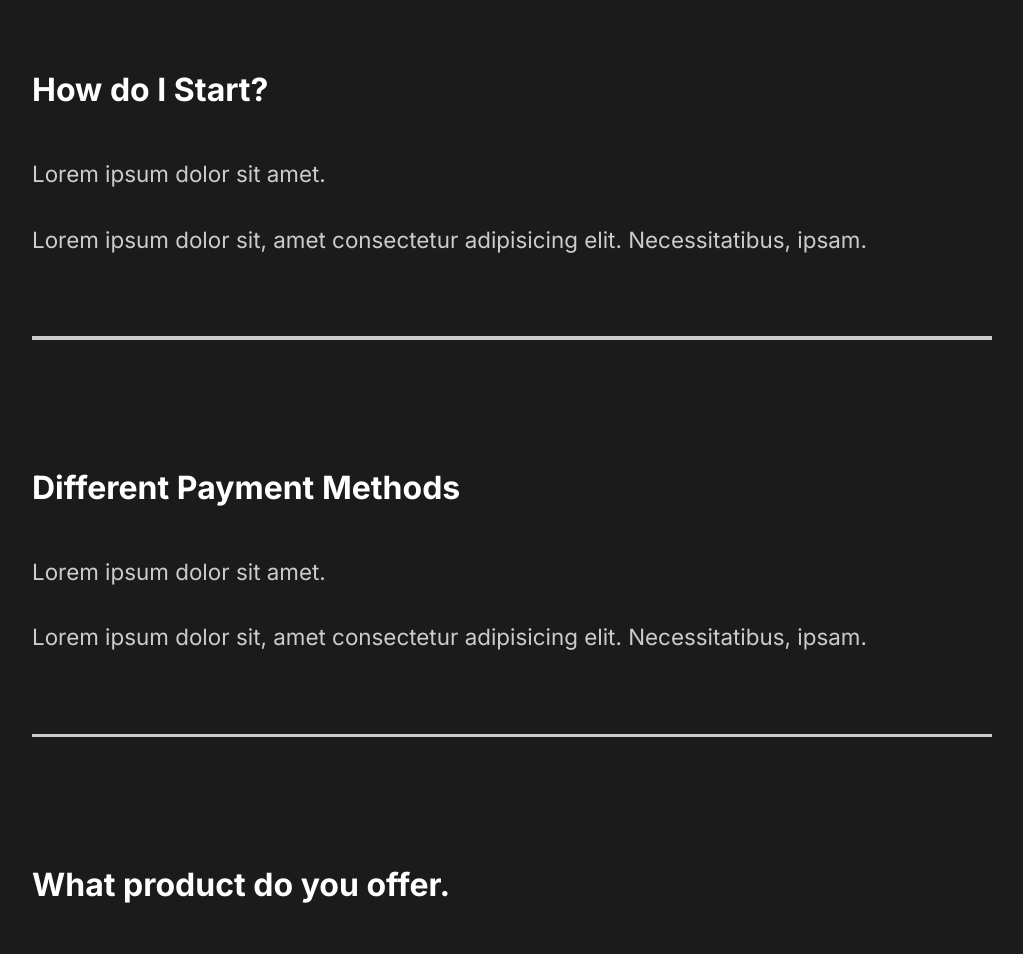
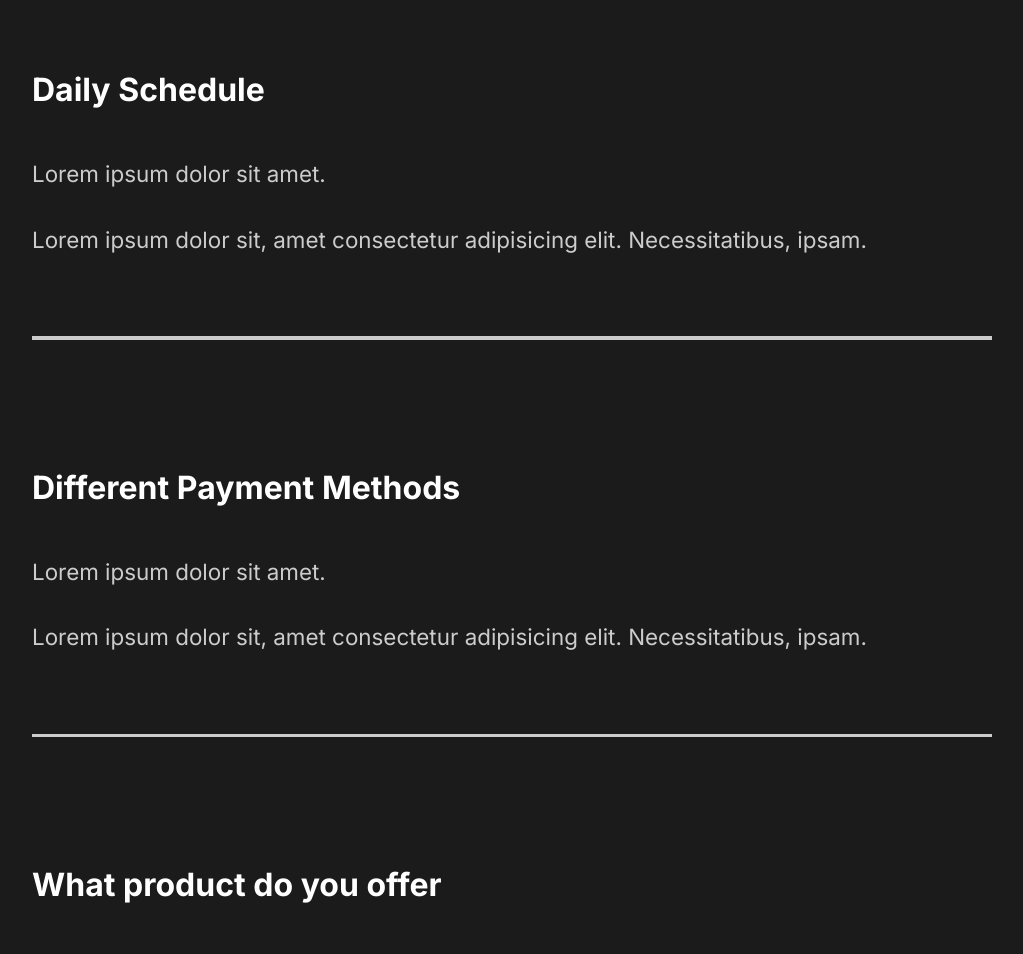
Before and after one commit to DistoRRRtion/Capture, a React (Create React App) app: page / in a window 1280 px wide. Shown: the part 2792-3746 px from the top of the page, without its empty margins (128-1151 px from the left). Built offline with nearby package versions, Linux system fonts and the light colour scheme.

Commit message:
17. Reusable components

```diff
--- a/src/components/FaqSection.js
+++ b/src/components/FaqSection.js
@@ -1,5 +1,7 @@
+// import { useState } from "react";
 import styled from "styled-components";
-import { About } from "../styles"
+import { About } from "../styles";
+import Toggle from './Toggle';
 
 const FaqSection = () => {
   return (
@@ -7,6 +9,8 @@ const FaqSection = () => {
       <h2>
         Any Questions? <span>FAQ</span>
       </h2>
+
+      <Toggle>
         <div className='question'>
           <h4>How do I Start?</h4>
           <div className='answer'>
@@ -18,8 +22,13 @@ const FaqSection = () => {
           </div>
           <div className="faq-line"></div>
         </div>
+      </Toggle>
+
+
+
+
       <div className='question'>
-        <h4>How do I Start?</h4>
+        <h4>Daily Schedule</h4>
         <div className='answer'>
           <p>Lorem ipsum dolor sit amet.</p>
           <p>
@@ -29,6 +38,7 @@ const FaqSection = () => {
         </div>
         <div className="faq-line"></div>
       </div>
+
       <div className='question'>
         <h4>Different Payment Methods</h4>
         <div className='answer'>
@@ -40,8 +50,9 @@ const FaqSection = () => {
         </div>
         <div className="faq-line"></div>
       </div>
+
       <div className='question'>
-        <h4>What product do you offer.</h4>
+        <h4>What product do you offer</h4>
         <div className='answer'>
           <p>Lorem ipsum dolor sit amet.</p>
           <p>
@@ -49,6 +60,7 @@ const FaqSection = () => {
             Necessitatibus, ipsam.
           </p>
         </div>
+
       </div>
     </FAQ>
   );
--- /dev/null
+++ b/src/components/Toggle.js
@@ -0,0 +1,13 @@
+import { useState } from 'react';
+
+const Toggle = ({ children }) => {
+  const [toggle, setToggle] = useState(true);
+
+  return (
+    <div onClick={()=> setToggle(!toggle)}>
+      { toggle ? children : ''}
+    </div>
+  )
+}
+
+export default Toggle;
```
Lines whose indentation alone changed are shown as unchanged.
